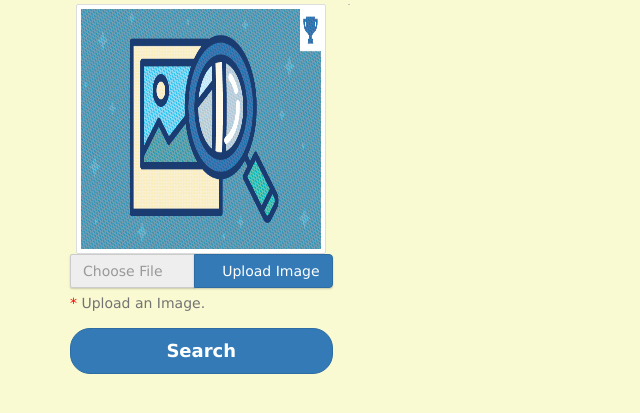
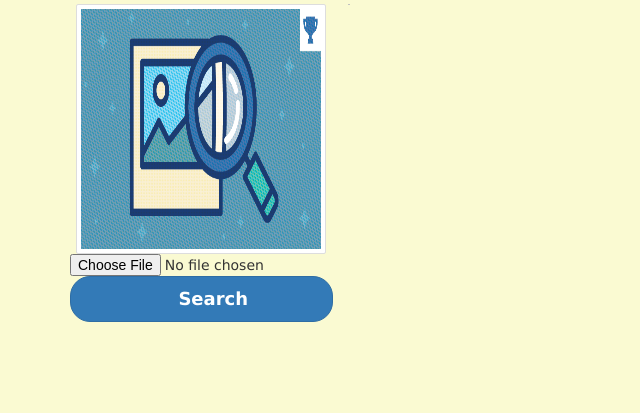
Before and after one commit to kudeh/image-search-engine, a Flask app: page / in a window 1280 px wide. Shown: the part 107-520 px from the top of the page, without its empty margins (0-640 px from the left). Run offline with Flask 2, Linux system fonts and the light colour scheme; some libraries are stand-ins or nearby versions; some web fonts are replaced.

Commit message:
Added ablility for user to upload an image and a search button to perform search

```diff
--- a/app/app.py
+++ b/app/app.py
@@ -1,7 +1,8 @@
 import os
 import numpy as np
 
-from flask import Flask, render_template, request, jsonify
+from flask import Flask, render_template, request, jsonify, redirect, url_for
+from werkzeug.utils import secure_filename
 
 from pyimagesearch.colordescriptor import ColorDescriptor
 from pyimagesearch.searcher import Searcher
@@ -10,12 +11,15 @@ from pyimagesearch.searcher import Searcher
 app = Flask(__name__)
 
 INDEX = os.path.join(os.path.dirname(__file__), 'index.csv')
+UPLOAD_FOLDER = 'app/static/queries/'
+ALLOWED_EXTENSIONS = set(['jpg', 'jpeg', 'png'])
 
+app.config['UPLOAD_FOLDER'] = UPLOAD_FOLDER
 
 # main route
 @app.route('/')
 def index():
-    return render_template('index.html')
+    return render_template('index.html', preview="static/init-preview.png")
 
 
 # search route
@@ -24,24 +28,27 @@ def search():
 
     if request.method == "POST":
 
-        RESULTS_ARRAY = []
+        file = request.files['file']
+        filename = secure_filename(file.filename)
+        file.save(os.path.join(app.config['UPLOAD_FOLDER'], filename))
+        #RESULTS_ARRAY = []
 
         # get url
-        image_url = request.form.get('img')
+        #image_url = request.form.get('img')
 
         try:
 
             # initialize the image descriptor
-            cd = ColorDescriptor((8, 12, 3))
+            '''cd = ColorDescriptor((8, 12, 3))
 
             # load the query image and describe it
             from skimage import io
             import cv2
             query = io.imread("/home/kene/Documents/PyImageSearch/3D Histogram Descriptor Method With Web Interface/app/"+image_url)
             #query = io.imread(image_url)
-            '''query = (query * 255).astype("uint8")
-            (r, g, b) = cv2.split(query)
-            query = cv2.merge([b, g, r])'''
+            #query = (query * 255).astype("uint8")
+            #(r, g, b) = cv2.split(query)
+            #query = cv2.merge([b, g, r])
             #query = cv2.cvtColor(query, cv2.COLOR_BGR2RGB)
             features = cd.describe(query)
 
@@ -52,16 +59,22 @@ def search():
             # loop over the results, displaying the score and image name
             for (score, resultID) in results:
                 RESULTS_ARRAY.append(
-                    {"image": str(resultID), "score": str(score)})
-
+                    {"image": str(resultID), "score": str(score)})'''
             # return success
-            return jsonify(results=(RESULTS_ARRAY[::-1][:5]))
+            #return jsonify(results=(RESULTS_ARRAY[::-1][:5]))
+            return render_template('index.html', preview = "static/queries/"+filename)
 
         except Exception, e:
             print(str(e))
             # return error
             return jsonify({"sorry": "Sorry, no results! Please try again."}), 500
 
+# save uploaded pic to queries folder
+'''@app.route('/save', methods=['POST'])
+def save():
+
+    #if request.method == "POST":'''
+
 
 # run!
 if __name__ == '__main__':
--- a/app/static/main.css
+++ b/app/static/main.css
@@ -46,6 +46,10 @@ h1 {
     border-radius: 20px;
 }
 
+.search-btn span i{
+    padding-right: 10px;
+}
+
 .result-panel {
     border-left: 2px solid silver;
     height: 100%;
--- a/app/static/main.js
+++ b/app/static/main.js
@@ -9,7 +9,6 @@ $(function() {
 
   console.log( "ready!" );
 
-  //when upload button is clicked.
   $('.fileUpload').click(function(){
 
     var brand = document.getElementById('logo-id');
@@ -24,6 +23,7 @@ $(function() {
 
   });
 
+  // sanity check
 
   // image click
   /*$(".search").unbind('click').bind('click', function (e) {
--- a/app/templates/index.html
+++ b/app/templates/index.html
@@ -13,7 +13,7 @@
  <!--Upload & Search-->
  <div class="col-sm-3 search-panel">
 
-  <div class="form-group">
+  <!--<div class="form-group">
      <div class="main-img-preview">
         <img class="thumbnail img-preview" src="static/init-preview.png" title="Preview Image">
     </div>
@@ -27,10 +27,19 @@
       </div>
     </div>
     <p class="help-block"><span style="color: red;">*</span> Upload an Image.</p>
-  </div>
+    <button type="button" class="btn btn-primary btn-sm save-btn">Save Image</button>
+  </div>-->
+  <form action = "http://localhost:5000/search" method = "POST" enctype = "multipart/form-data">
+    <div class="form-group">
+      <div class="main-img-preview">
+        <img class="thumbnail img-preview" src = {{ preview }} title="Preview Image">
+      </div>
+      <input type = "file" name = "file" class="choose-btn" />
+      <button type = "submit" class="btn btn-primary btn-lg search-btn"><span><i class="glyphicon glyphicon-search"></i>Search</span></button>
+    </div>
+  </form>
 
-  <button type="button" class="btn btn-primary btn-lg search-btn">Search</button>
-
+ <!-- <button type="button" class="btn btn-primary btn-lg search-btn">Search</button>-->
 </div>
 
 <div class="col-sm-9 result-panel">
```
Also changed, not shown: app/static/queries/archi.jpg (added).
